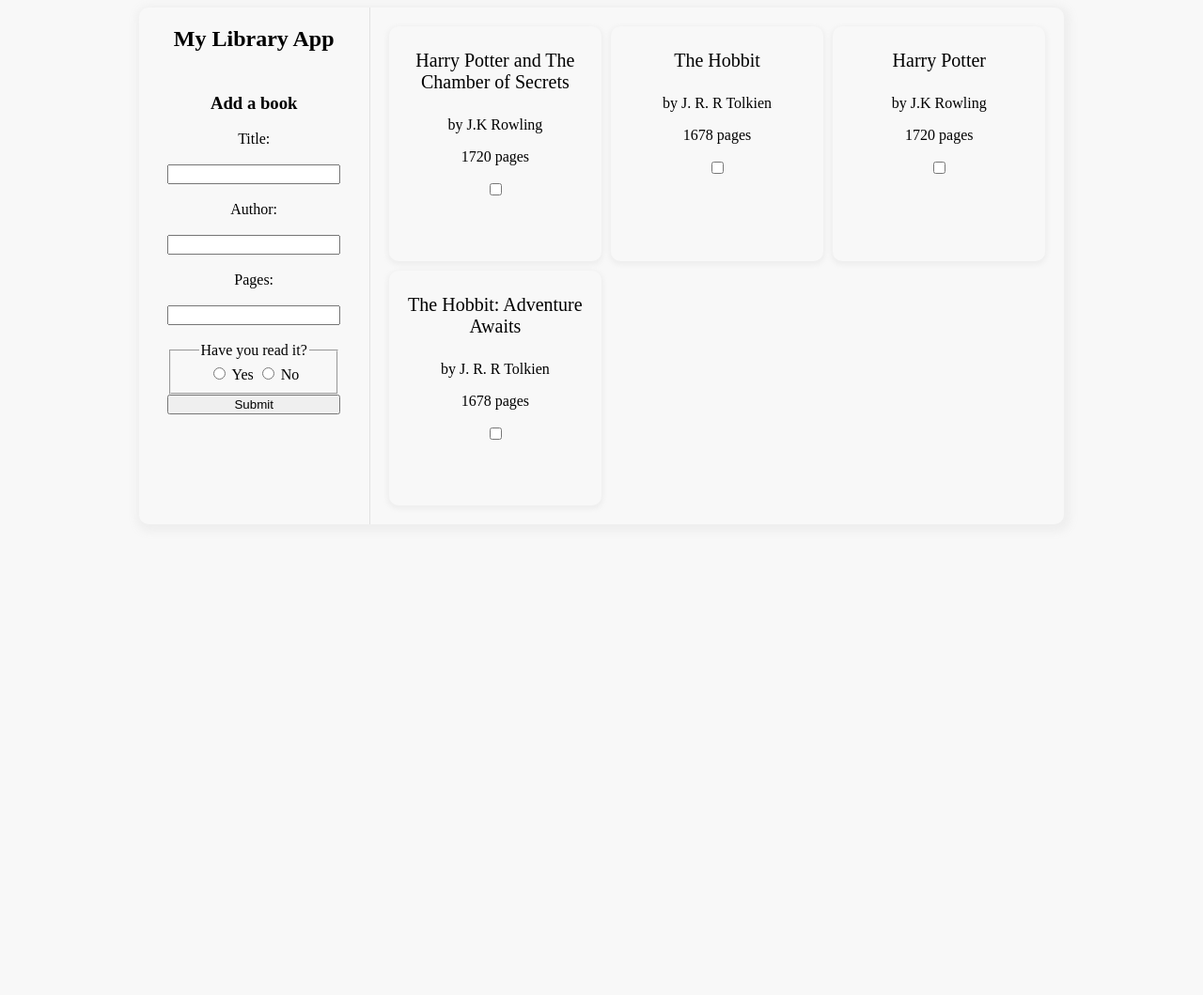
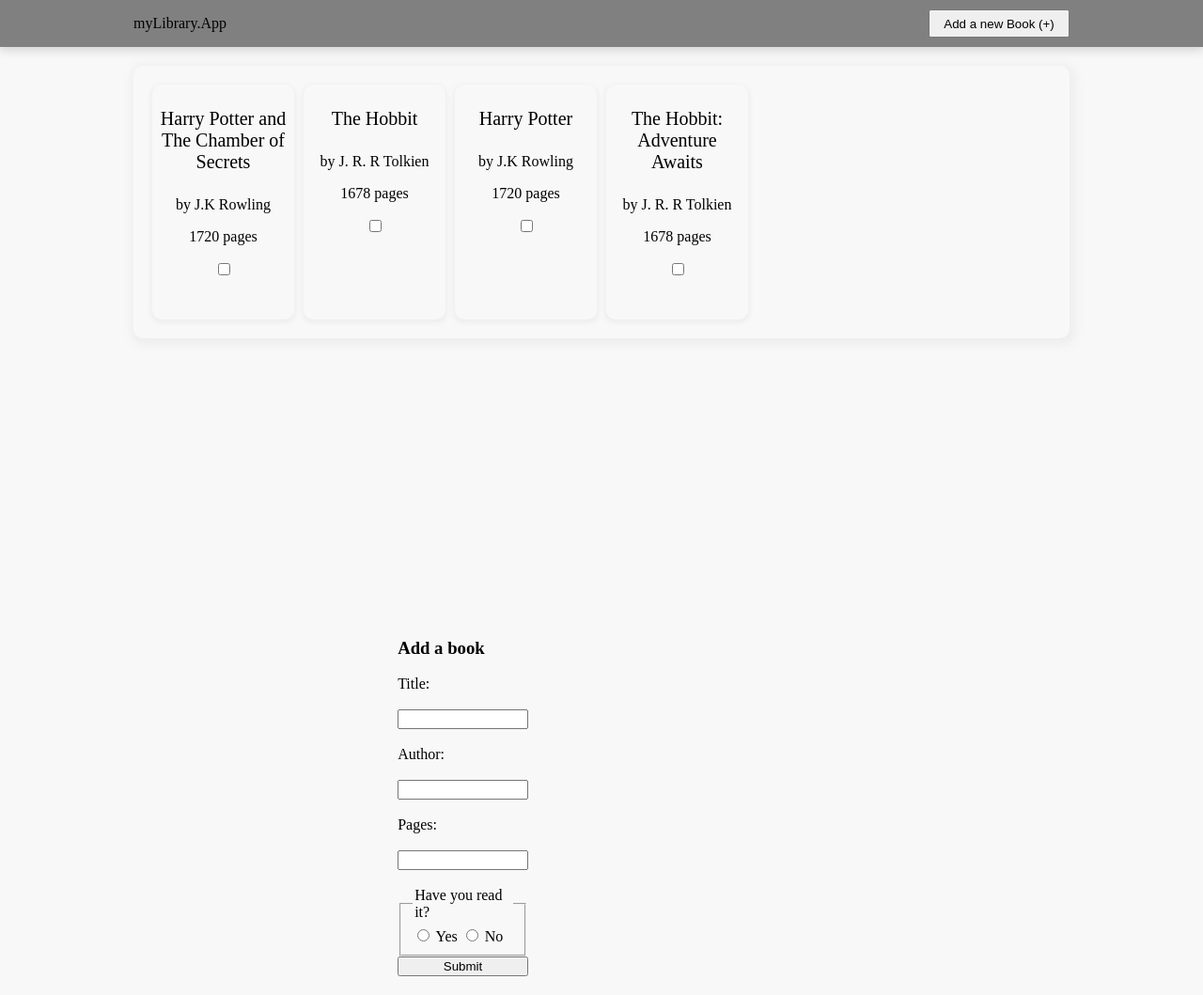
Before and after one commit to Arnoud5/TOP-library, a plain HTML site: page index.html in a window 1280 px wide. Shown: the whole page at 94% size. Before the commit the page ends 800 px from the top, so only its background shows below. Drawn offline with Linux system fonts and the light colour scheme.

Commit message:
add navbar with add book button and change book display

```diff
--- a/index.html
+++ b/index.html
@@ -11,10 +11,22 @@
 </head>
 
 <body>
+    <div class="nav">
+        <div class="inner-nav">
+            <p>myLibrary.App</p>
+            <button>Add a new Book (+)</button>
+        </div>
+    </div>
+    <div class="nav-pad"></div>
     <div class="container">
-        <div class="form">
-            <h1>My Library App</h1>
-            <div class="add-book">
+        <div class="inner-container">
+            <div class="books">
+            </div>
+        </div>
+    </div>
+
+
+    <div class="addBook">
         <form>
             <h3>Add a book</h3>
             <label for="title">Title: </label><br>
@@ -36,10 +48,9 @@
             <button id="submitBook" type="button">Submit</button>
         </form>
     </div>
-        </div>
-        <div class="books">
-        </div>
-    </div>
+
+
+
 </body>
 
 </html>
--- a/style.css
+++ b/style.css
@@ -1,31 +1,49 @@
 body {
   background-color: rgb(248, 248, 248);
+  margin: 0;
+  padding: 0;
+  position: relative;
+}
+/* navbar */
+.nav{
+  position: fixed;
+  width: 100%;
+  background-color: grey;
+  box-shadow: 0px 2px 10px 1px rgb(207, 207, 207);
 }
 
+.inner-nav{
+  width: min(1200px, calc(70% + 100px));
+  margin: 0 auto;
+  display: flex;
+  justify-content: space-between;
+  align-items: center;
+}
+
+.inner-nav button{
+  width: 150px;
+  height: 30px;
+}
+.nav-pad{
+  height: 70px;
+}
+/* navbar */
+
+/* content */
 .container {
   width: min(1200px, calc(70% + 100px));
   margin: 0 auto;
   text-align: center;
   box-shadow: 2px 3px 10px 5px rgba(156, 156, 156, 0.1);
   border-radius: 10px;
-  display: grid;
-  grid-template-columns: 2fr 6fr;
 }
-
-.form {
-  border-right: 1px solid rgb(226, 226, 226);
+.inner-container{
+  padding: 20px;
 }
-
-.form h1 {
-  font-size: clamp(12px, 24px, 28px);
-  margin: 20px 5px 5px 5px;
-}
-
 .books {
   display: grid;
-  margin: 20px;
   gap: 10px;
-  grid-template-columns: repeat(auto-fill, minmax(175px, 1fr));
+  grid-template-columns: repeat(auto-fill, minmax(140px, 1fr));
   grid-template-rows: 250px;
   grid-auto-rows: 250px;
 }
@@ -39,6 +57,25 @@
     padding: 5px;
     font-size: 20px;
 }
+/* content */
+
+/* form addBook */
+.addBook{
+  z-index: 10;
+  position: absolute;
+  top: 0;
+  left: 0;
+  transform: translate(50vh, 50vw);
+}
+
+.form {
+  border-right: 1px solid rgb(226, 226, 226);
+}
+
+.form h1 {
+  font-size: clamp(12px, 24px, 28px);
+  margin: 20px 5px 5px 5px;
+}
 
 form {
     margin: 0 auto;
@@ -51,3 +88,4 @@
 button{
     width: 100%;
 }
+/* form addbook */
```
Lines whose indentation alone changed are shown as unchanged.
